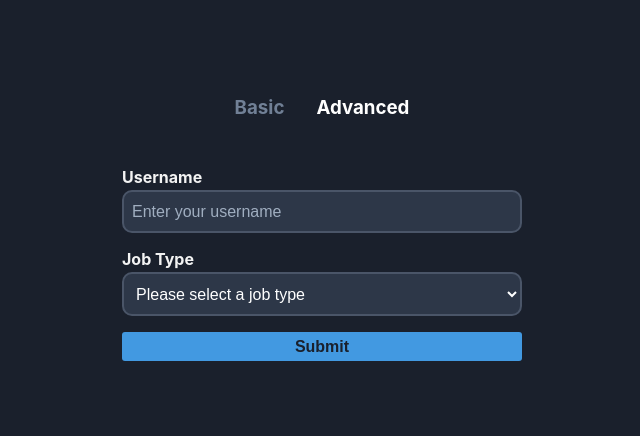
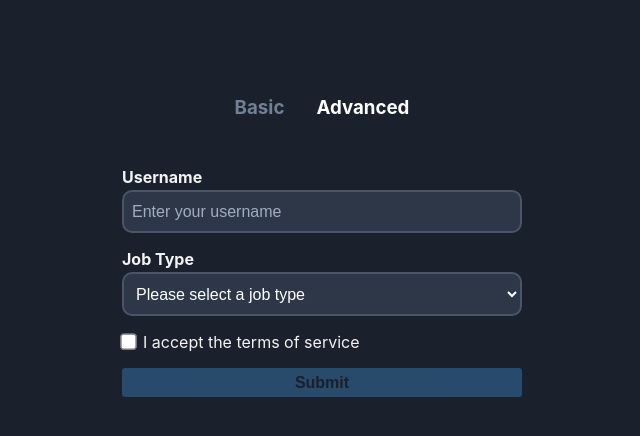
Before and after one commit to ghanayemomar/ReactJs---Formik-Yup, a React (Create React App) app: page / in a window 1280 px wide. Both pictures are taken after a click on the element "Advanced". Shown: the top 436 px of the page, without its empty margins (318-958 px from the left). Built offline with nearby package versions, Linux system fonts and the light colour scheme.

Commit message:
adding checkbox

```diff
--- a/src/components/AdvancedForm.js
+++ b/src/components/AdvancedForm.js
@@ -2,13 +2,21 @@
 import CustomInput from "./CustomInput";
 import { advancedSchema } from "../schemas";
 import CustomSelect from "./CustomSelect";
+import CustomCheckbox from "./CustomCheckbox";
+
+const onSubmit = async (values, action) => {
+  await new Promise((resolve) => setTimeout(resolve, 1000));
+  action.resetForm();
+};
+
 const AdvancedForm = () => {
   return (
     <Formik
       initialValues={{ username: "", jobType: "", acceptedTos: false }}
       validationSchema={advancedSchema}
+      onSubmit={onSubmit}
     >
-      {(props) => (
+      {(isSubmitting) => (
         <Form>
           <CustomInput
             label="Username"
@@ -27,11 +35,14 @@
             <option value="manager">Manager</option>
             <option value="other">Other</option>
           </CustomSelect>
-
-          <button type="submit">Submit</button>
+          <CustomCheckbox type="checkbox" name="acceptedTos"></CustomCheckbox>
+          <button disabled={isSubmitting} type="submit">
+            Submit
+          </button>
         </Form>
       )}
     </Formik>
+
   );
 };
 export default AdvancedForm;
--- /dev/null
+++ b/src/components/CustomCheckbox.js
@@ -0,0 +1,22 @@
+import { useField } from "formik";
+import React from "react";
+
+function CustomCheckbox({ label, ...props }) {
+  const [field, meta] = useField(props);
+  return (
+    <>
+      <div className="checkbox">
+        <input
+          {...field}
+          {...props}
+          className={meta.touched && meta.error ? "input-error" : ""}
+        />
+        <span>I accept the terms of service</span>
+      </div>
+
+      {meta.touched && meta.error && <div className="error">{meta.error}</div>}
+    </>
+  );
+}
+
+export default CustomCheckbox;
--- a/src/components/CustomInput.js
+++ b/src/components/CustomInput.js
@@ -3,7 +3,6 @@
 
 function CustomInput({ label, ...props }) {
   const [field, meta] = useField(props);
-  console.log(meta);
   return (
     <>
       <label>{label}</label>
--- a/src/components/CustomSelect.js
+++ b/src/components/CustomSelect.js
@@ -3,7 +3,6 @@
 
 function CustomSelect({ label, ...props }) {
   const [field, meta] = useField(props);
-  console.log(meta);
   return (
     <>
       <label>{label}</label>
```
